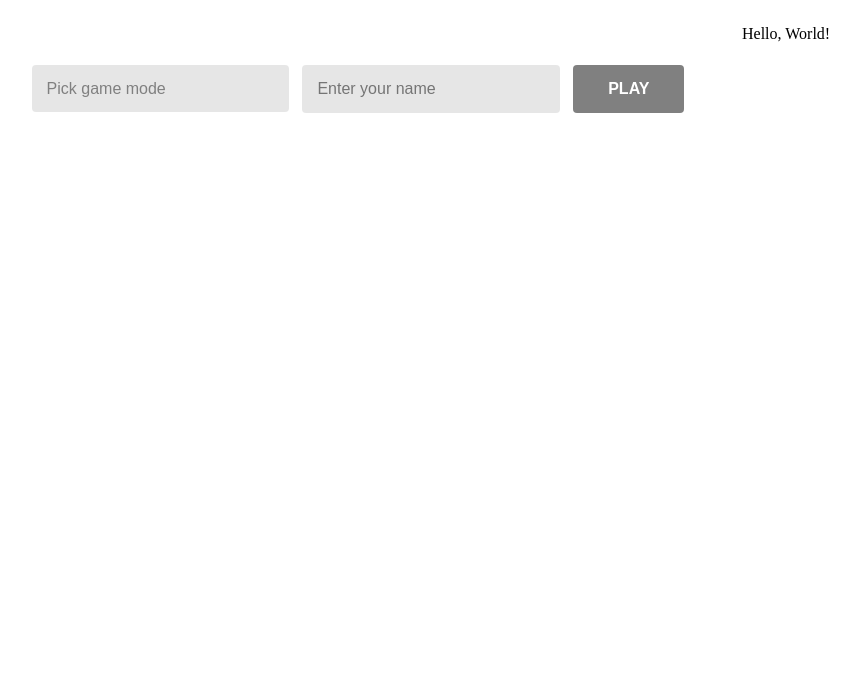
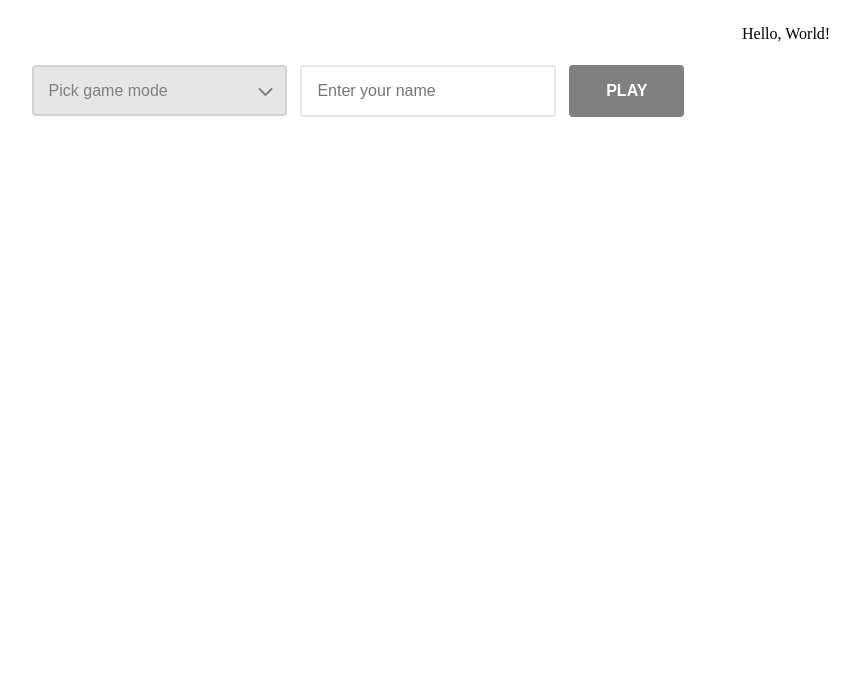
Before and after one commit to VolodymyrYemelyanov/game_in_dots, a plain HTML site: page index.html in a window 1280 px wide. Shown: the part 102-800 px from the top of the page, without its empty margins (26-886 px from the left). Drawn offline with Linux system fonts and the light colour scheme.

Commit message:
Font Awesome icon

```diff
--- a/assets/css/style.css
+++ b/assets/css/style.css
@@ -1,6 +1,3 @@
-/*body {
-	background-color: lightgreen;
-}*/
 * {
     padding: 0;
     margin: 0;
@@ -17,9 +14,11 @@ h1 {
     text-align: center;
     font-size: 40px;
 }
+
 .main-container {
 	display: flex;
 }
+
 .left {
 	width: 60%
 }
@@ -37,9 +36,22 @@ h1 {
 
 .form__input, .form__select {
     flex: 1;
+    position: relative;
+}
+.form__select::after {
+    position: absolute;
+    display: inline-block;
+    font-family: FontAwesome;
+    content: '\f078';
+    color: gray;
+    right: 10%;
+    top: 50%;
+    transform: translateY(-50%);
+    pointer-events: none;
 }
 
 .select {
+    background-color: rgba(128,128,128,.2);
     -moz-appearance: none;
     -webkit-appearance: none;
     appearance: none;
@@ -51,22 +63,24 @@ h1 {
     font-size: 16px;
     padding: 15px;
     border-radius: 4px;
-    background-color: rgba(128,128,128,.2);
     color: gray;
+    border: 2px solid rgba(128,128,128,.2);
 }
+
 .input:active, .input:focus, .select:active, .select:focus {
     outline: none;
     box-shadow: 0 4px 7px rgba(0, 0, 0, 0.2);
 }
 
-
 .form__btn {
     text-align: center;
 
 }
+
 .btn {
     padding: 15px 35px;
     background-color: gray;
+    border: 2px solid gray;
     border-radius: 4px;
     font-size: 16px;
     text-transform: uppercase;
--- a/index.html
+++ b/index.html
@@ -5,6 +5,7 @@
 	<title>GameInDots</title>
 	<meta charset="utf-8">
 	<link rel="stylesheet" type="text/css" href="assets/css/style.css">
+	<script src="https://kit.fontawesome.com/0f3ae856c0.js"></script>
 </head>
 
 <body>
@@ -19,7 +20,6 @@
 						<option>Pick game mode</option>
 						<option value="hard">hard</option>
 						<option value="easy">easy</option>
-
 					</select>
 				</div>
 				<div class="form__input">
```
